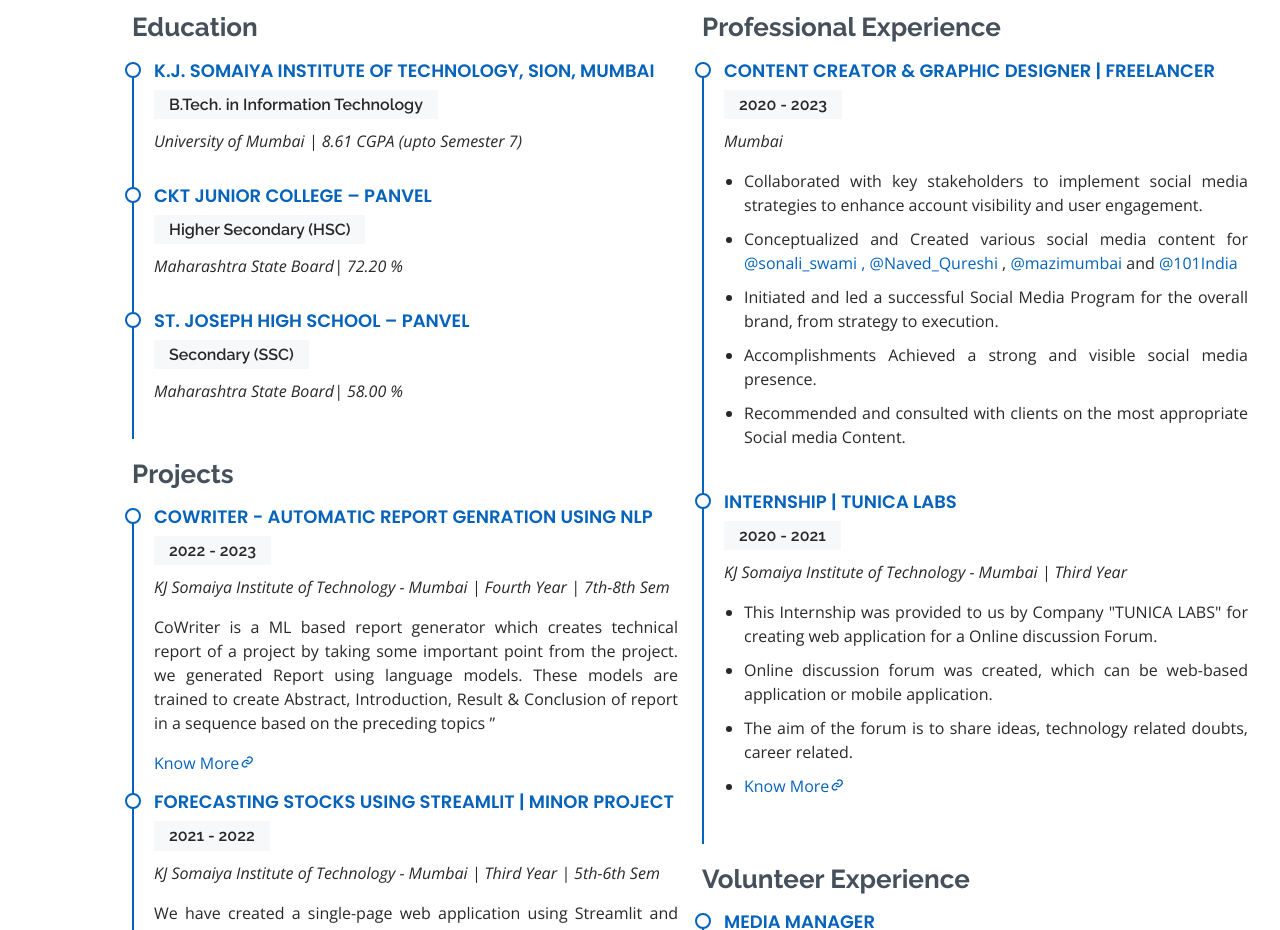
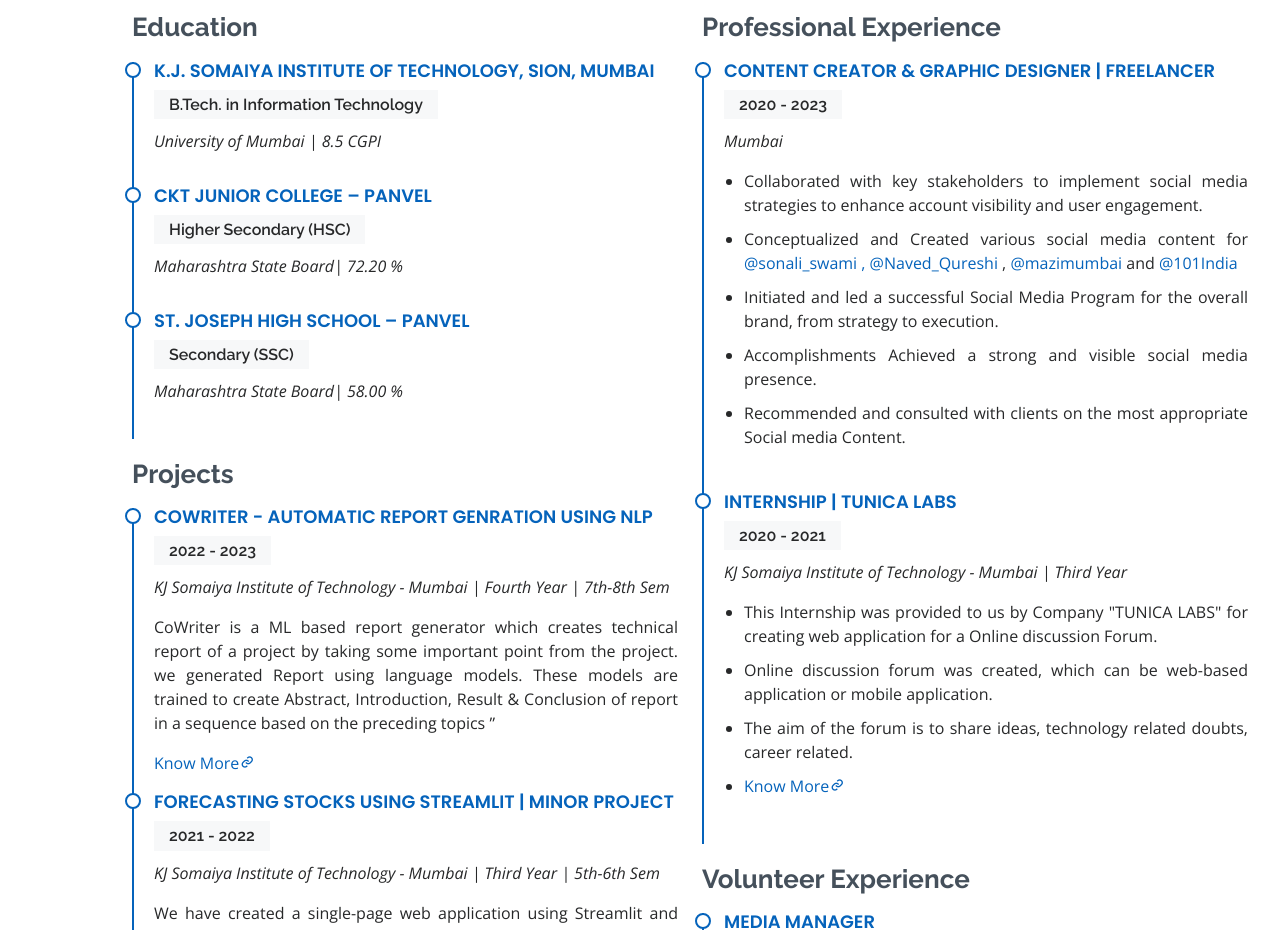
Before and after one commit to Shivamoza/Shivamoza.github.io, a plain HTML site: page index.html in a window 1280 px wide. Shown: the part 2100-3030 px from the top of the page. Drawn offline with nearby package versions, Linux system fonts and the light colour scheme.

Commit message:
Update index.html

```diff
--- a/index.html
+++ b/index.html
@@ -317,7 +317,7 @@
             <div class="resume-item">
               <h4>K.J. Somaiya Institute of Technology, Sion, Mumbai</h4>
               <h5>B.Tech. in Information Technology</h5>
-              <p><em>University of Mumbai | 8.61 CGPA (upto Semester 7)</em></p>
+              <p><em>University of Mumbai | 8.5 CGPI </em></p>
             </div>
 
             <div class="resume-item">
```
